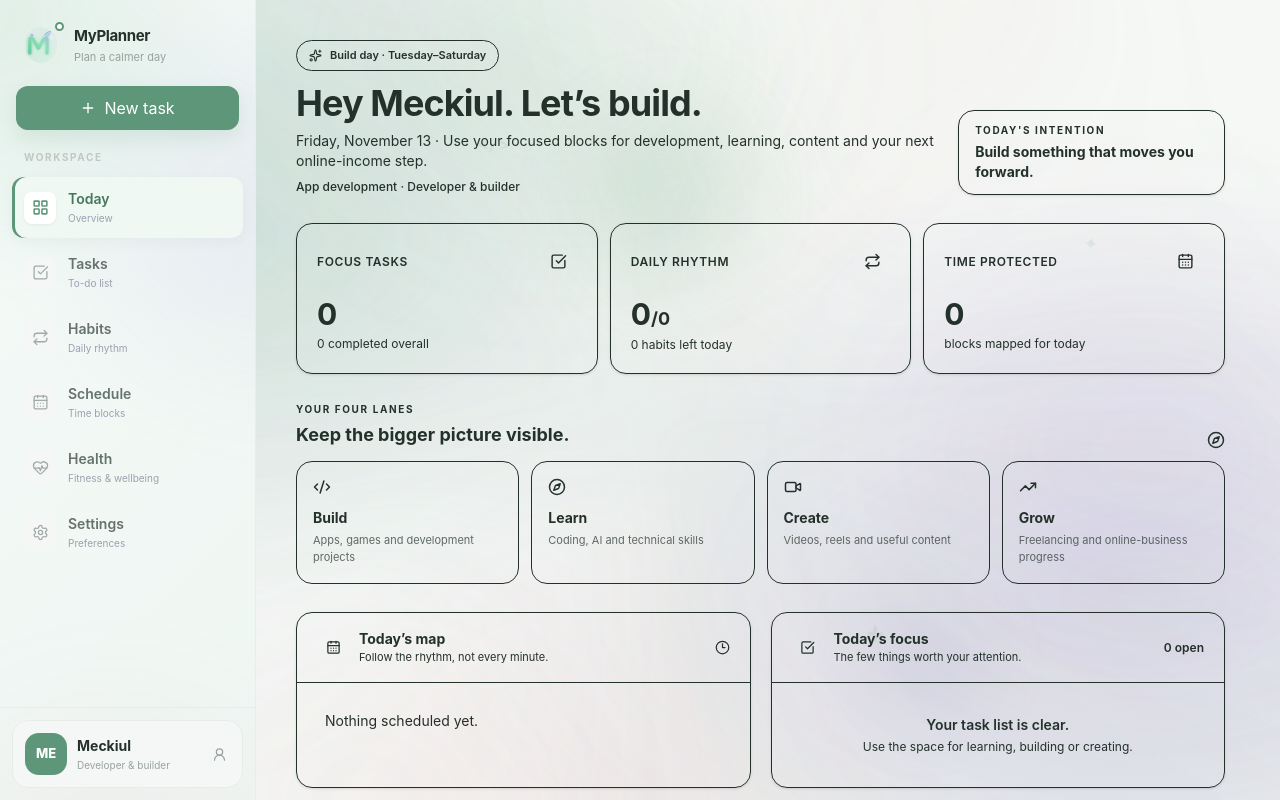
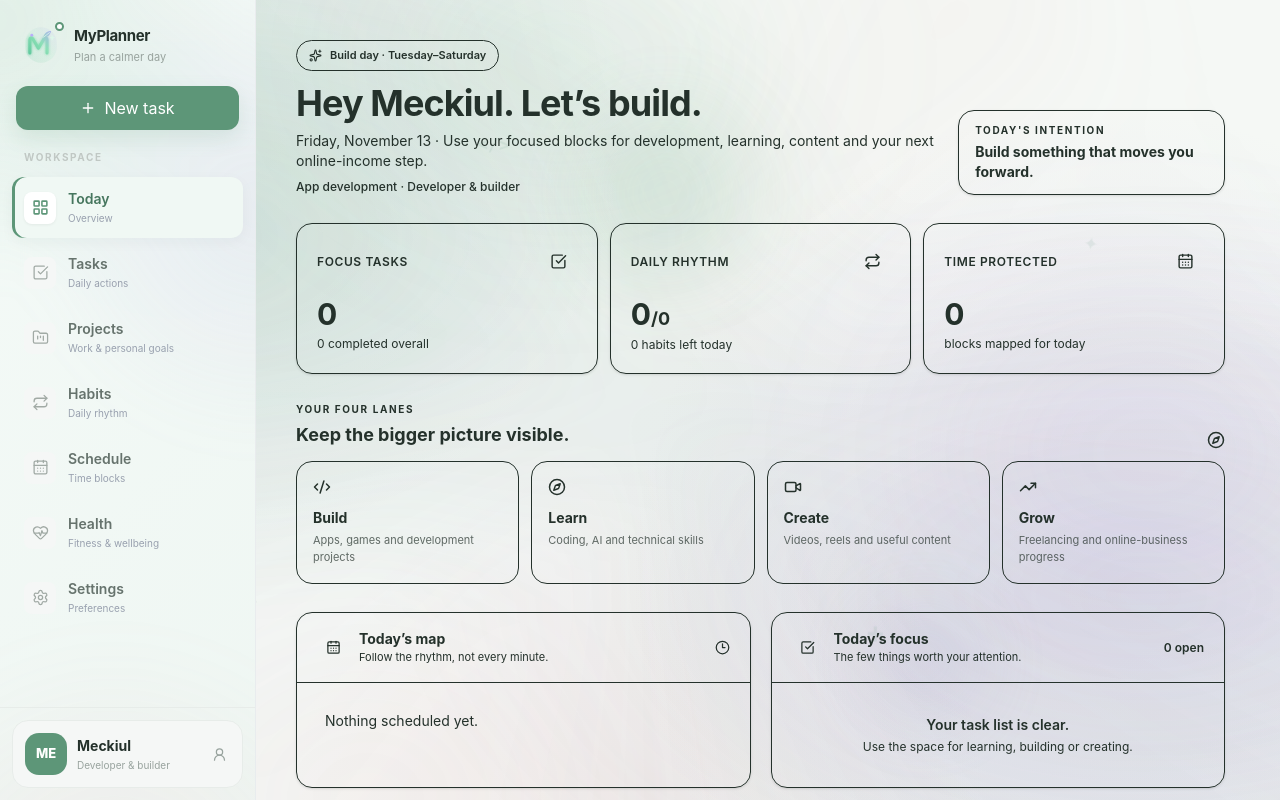
Before and after one commit to Meckiul-Chisim/MyPlanner, a React (Vite) app: page / in a window 1280 px wide. Built offline with nearby package versions, Linux system fonts and the light colour scheme.

Commit message:
Add Projects to workspace navigation

```diff
--- a/src/components/NavBar.tsx
+++ b/src/components/NavBar.tsx
@@ -6,6 +6,7 @@ import {
   LayoutGrid,
   HeartPulse,
   Plus,
+  FolderKanban,
   Repeat,
   Settings,
   ShieldCheck,
@@ -16,7 +17,7 @@ import type { LucideIcon } from 'lucide-react'
 import { getPlannerProfile } from '../features/profile/profile'
 import { MyPlannerLogo } from './MyPlannerLogo'
 
-export type View = 'dashboard' | 'tasks' | 'habits' | 'schedule' | 'health' | 'profile' | 'settings'
+export type View = 'dashboard' | 'tasks' | 'projects' | 'habits' | 'schedule' | 'health' | 'profile' | 'settings'
 
 interface SidebarProps {
   active: View
@@ -32,7 +33,8 @@ type NavItem = {
 
 const workspaceItems: NavItem[] = [
   { id: 'dashboard', label: 'Today', icon: LayoutGrid, hint: 'Overview' },
-  { id: 'tasks', label: 'Tasks', icon: CheckSquare, hint: 'To-do list' },
+  { id: 'tasks', label: 'Tasks', icon: CheckSquare, hint: 'Daily actions' },
+  { id: 'projects', label: 'Projects', icon: FolderKanban, hint: 'Work & personal goals' },
   { id: 'habits', label: 'Habits', icon: Repeat, hint: 'Daily rhythm' },
   { id: 'schedule', label: 'Schedule', icon: CalendarDays, hint: 'Time blocks' },
   { id: 'health', label: 'Health', icon: HeartPulse, hint: 'Fitness & wellbeing' },
@@ -41,7 +43,7 @@ const workspaceItems: NavItem[] = [
 
 const mobileItems: NavItem[] = [
   { id: 'dashboard', label: 'Today', icon: LayoutGrid, hint: 'Overview' },
-  { id: 'tasks', label: 'Work', icon: CheckSquare, hint: 'Tasks & projects' },
+  { id: 'projects', label: 'Projects', icon: FolderKanban, hint: 'Work & personal goals' },
   { id: 'health', label: 'Health', icon: HeartPulse, hint: 'Fitness & wellbeing' },
   { id: 'habits', label: 'Habits', icon: Repeat, hint: 'Daily rhythm' },
   { id: 'schedule', label: 'Schedule', icon: CalendarDays, hint: 'Time blocks' },
```
